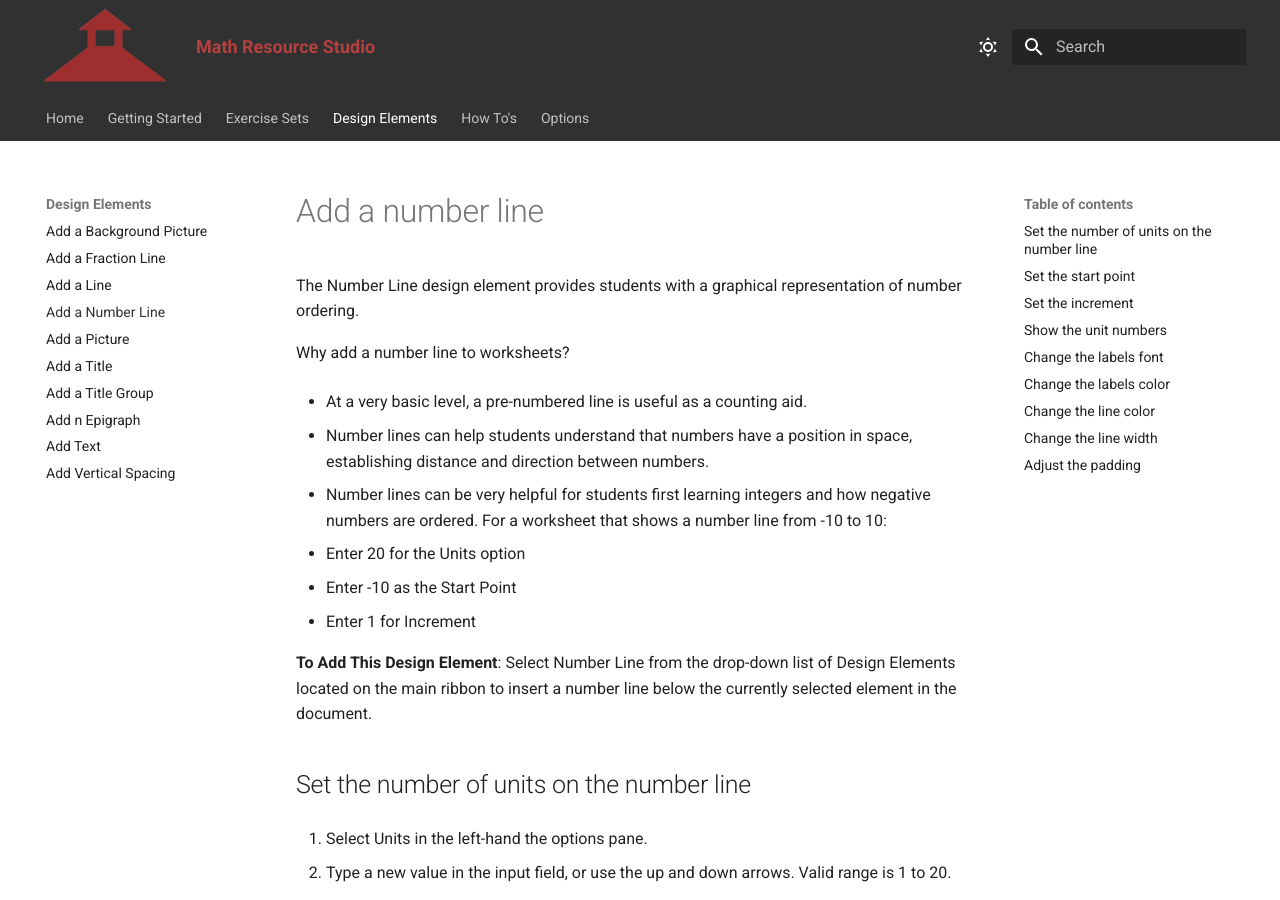
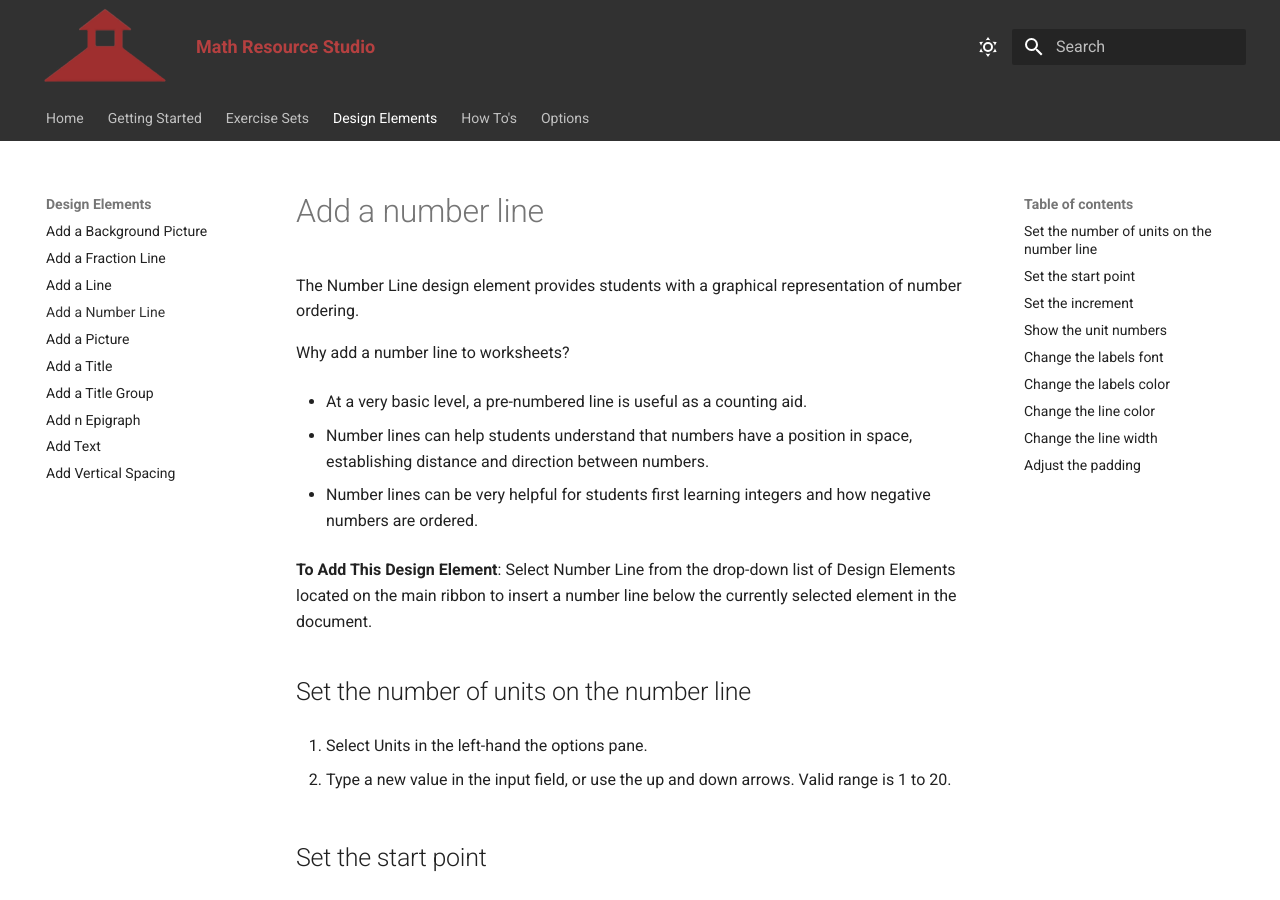
Before and after one commit to rdinch/MathResourceStudio-Help, an MkDocs documentation site: the page built from docs/design-elements/add-a-number-line.md, in a window 1280 px wide and 900 px high. Built offline with MkDocs 1.6.1 and Material for MkDocs 9.7.7, drawn with Linux system fonts in a browser that asks for light colours.

Commit message:
Simplify number line guidance
This change removes the overly specific integer example from the number line documentation and keeps the guidance focused on the educational purpose of number lines and how to add the design element.

```diff
--- a/docs/design-elements/add-a-number-line.md
+++ b/docs/design-elements/add-a-number-line.md
@@ -8,10 +8,7 @@ Why add a number line to worksheets?
 
 - Number lines can help students understand that numbers have a position in space, establishing distance and direction between numbers.
 
-- Number lines can be very helpful for students first learning integers and how negative numbers are ordered. For a worksheet that shows a number line from -10 to 10:
-  - Enter 20 for the Units option
-  - Enter -10 as the Start Point
-  - Enter 1 for Increment
+- Number lines can be very helpful for students first learning integers and how negative numbers are ordered.
 
 **To Add This Design Element**: Select Number Line from the drop-down list of Design Elements located on the main ribbon to insert a number line below the currently selected element in the document.
 
```
